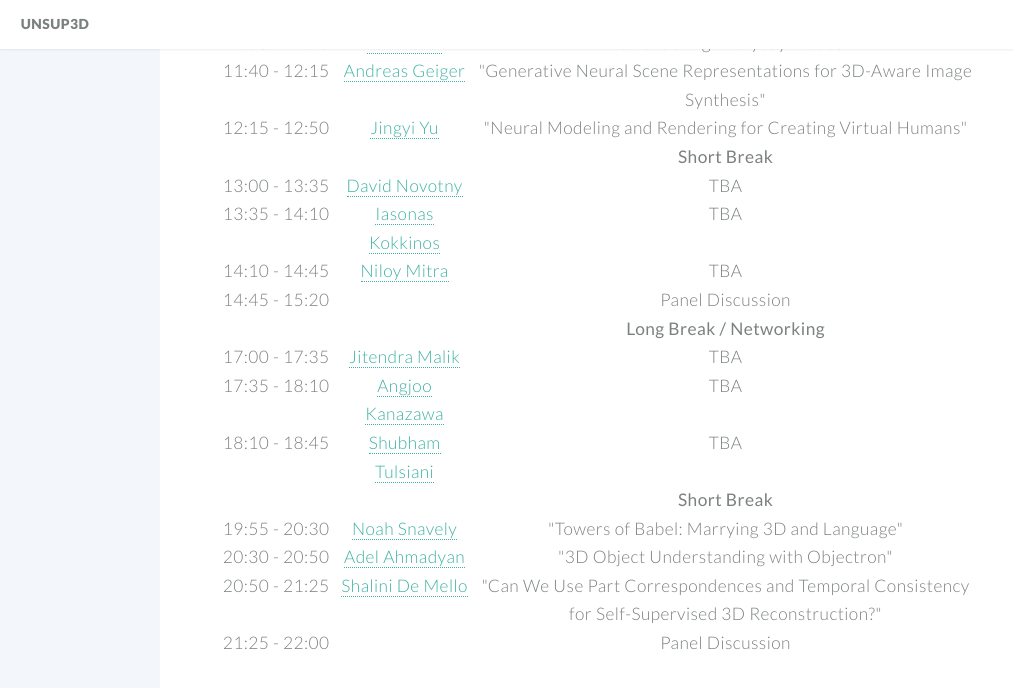
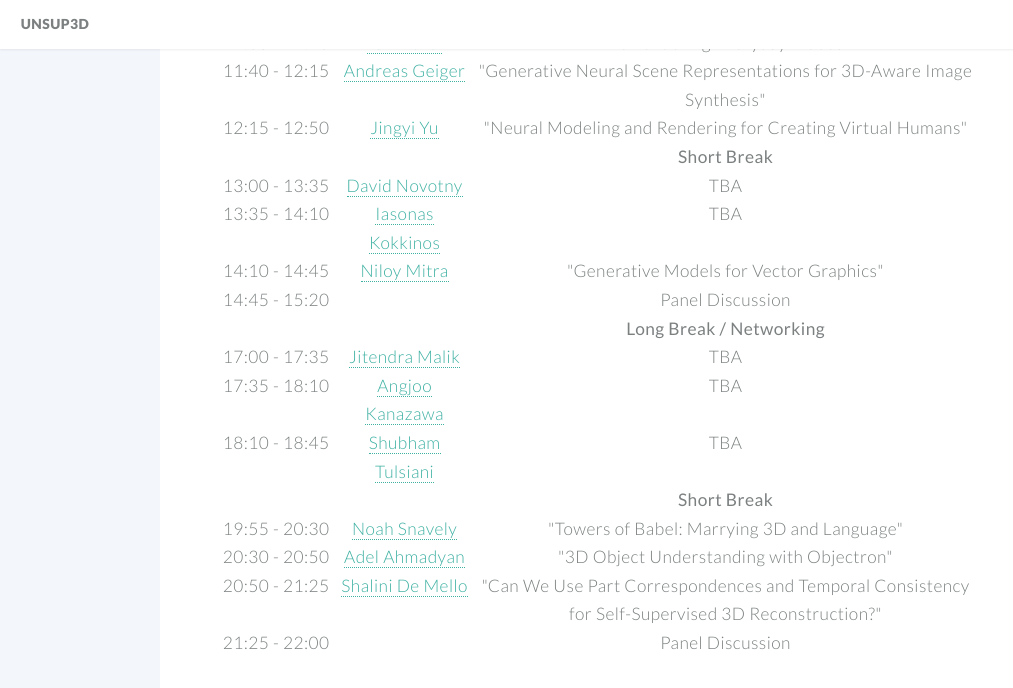
Before and after one commit to unsup3d/unsup3d.github.io, a Jekyll site: the page built from index.html, in a window 1280 px wide and 900 px high, scrolled down 2030 px. Shown: the top 688 px of the window, without its empty margins (0-1013 px from the left). Built offline with Jekyll 4.4.1, drawn with Linux system fonts in a browser that asks for light colours.

Commit message:
updated title

```diff
--- a/index.html
+++ b/index.html
@@ -107,7 +107,7 @@ banner: images/banner.jpg
           <tr>
             <td class="convertTimeRange">14:10-14:45</td>
             <td><a href="http://www0.cs.ucl.ac.uk/staff/n.mitra/" target="_blank">Niloy Mitra</a></td>
-            <td>TBA</td>
+            <td>"Generative Models for Vector Graphics"</td>
             <td></td>
           </tr>
           <tr>
```
